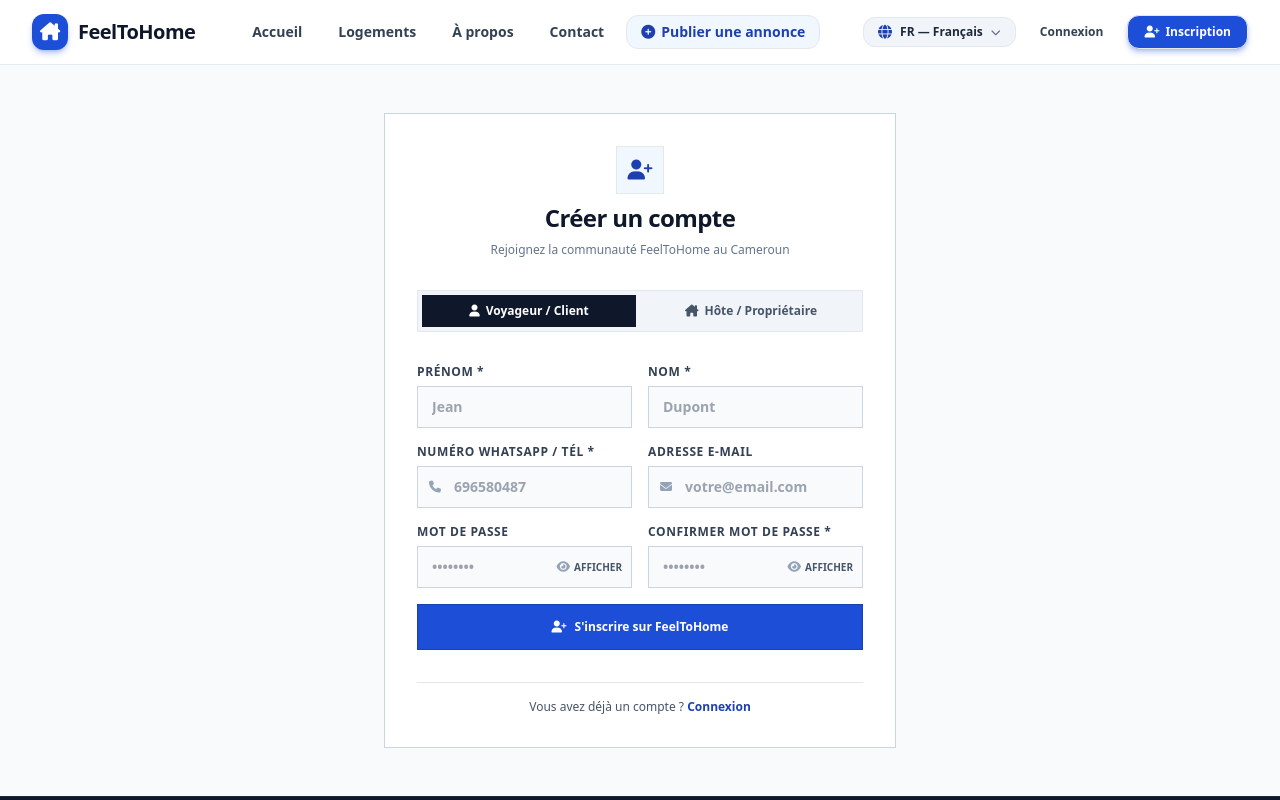
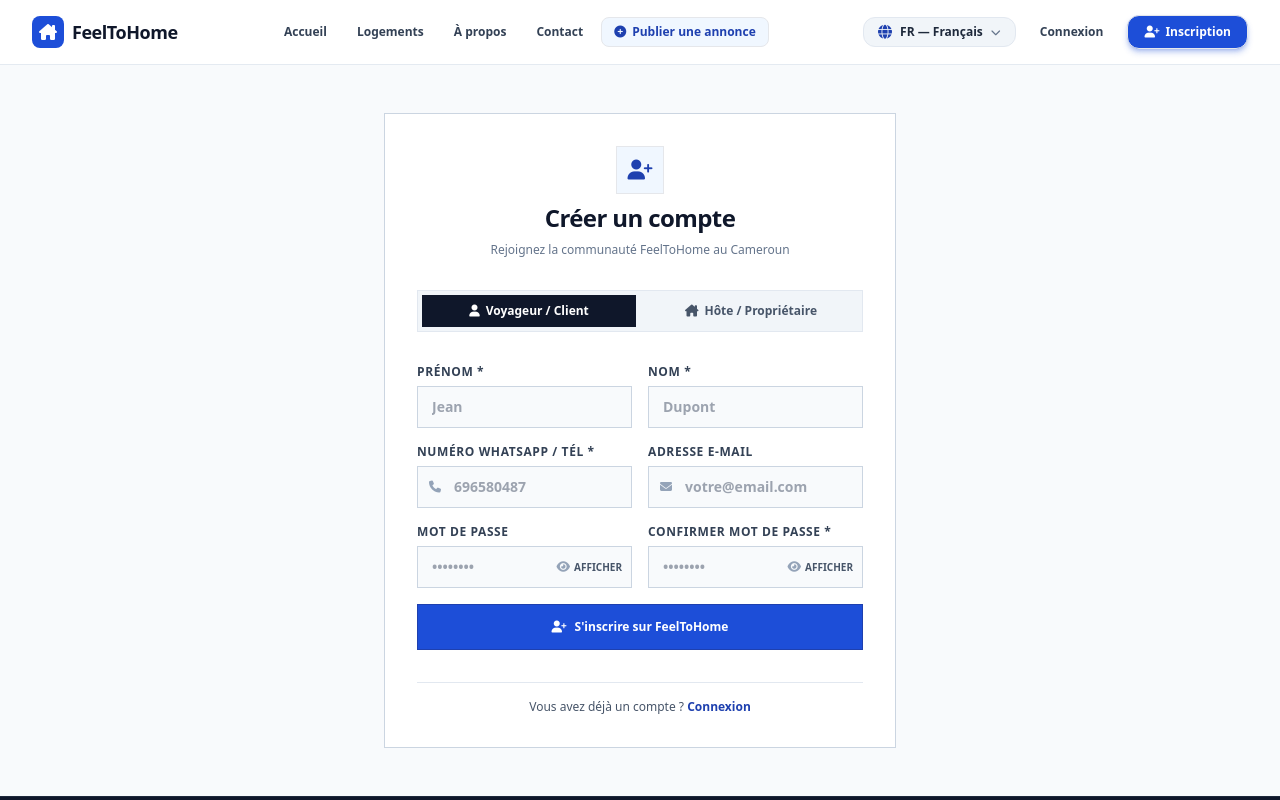
Before and after one commit to Donayemstage/feeltohome, a Next.js app: page /inscription in a window 1280 px wide. Shown: the top 800 px of the page. Built offline with nearby package versions, Linux system fonts and the light colour scheme.

Commit message:
Reduce font size of navbar navigation links and logo for a compact design

```diff
--- a/components/Header.tsx
+++ b/components/Header.tsx
@@ -57,20 +57,20 @@
       <div className="max-w-7xl mx-auto px-4 sm:px-6 lg:px-8 h-16 flex items-center justify-between">
 
         {/* Logo with FontAwesome Icon */}
-        <Link href="/" className="flex items-center gap-2.5 group">
-          <div className="w-9 h-9 rounded-xl bg-brand-500 text-white flex items-center justify-center shadow-md shadow-brand-500/30 group-hover:bg-brand-600 transition-colors">
-            <i className="fa-solid fa-house-chimney text-lg"></i>
+        <Link href="/" className="flex items-center gap-2 group">
+          <div className="w-8 h-8 rounded-lg bg-brand-500 text-white flex items-center justify-center shadow-xs group-hover:bg-brand-600 transition-colors">
+            <i className="fa-solid fa-house-chimney text-base"></i>
           </div>
-          <span className="text-xl font-extrabold tracking-tight text-slate-900 group-hover:text-brand-600 transition-colors">
+          <span className="text-lg font-bold tracking-tight text-slate-900 group-hover:text-brand-600 transition-colors">
             FeelToHome
           </span>
         </Link>
 
         {/* Desktop Navigation with Active Page Highlight ("foncer") */}
-        <nav className="hidden md:flex items-center gap-2 text-sm font-semibold">
+        <nav className="hidden md:flex items-center gap-1.5 text-xs font-semibold">
           <Link
             href="/"
-            className={`px-3.5 py-1.5 rounded-lg transition-all ${
+            className={`px-3 py-1.5 rounded-md transition-all ${
               isActive('/')
                 ? 'bg-slate-900 text-white font-bold shadow-xs'
                 : 'text-slate-700 hover:text-brand-600 hover:bg-slate-100'
@@ -81,7 +81,7 @@
 
           <Link
             href="/logements"
-            className={`px-3.5 py-1.5 rounded-lg transition-all ${
+            className={`px-3 py-1.5 rounded-md transition-all ${
               isActive('/logements')
                 ? 'bg-slate-900 text-white font-bold shadow-xs'
                 : 'text-slate-700 hover:text-brand-600 hover:bg-slate-100'
@@ -92,7 +92,7 @@
 
           <Link
             href="/a-propos"
-            className={`px-3.5 py-1.5 rounded-lg transition-all ${
+            className={`px-3 py-1.5 rounded-md transition-all ${
               isActive('/a-propos')
                 ? 'bg-slate-900 text-white font-bold shadow-xs'
                 : 'text-slate-700 hover:text-brand-600 hover:bg-slate-100'
@@ -103,7 +103,7 @@
 
           <Link
             href="/contact"
-            className={`px-3.5 py-1.5 rounded-lg transition-all ${
+            className={`px-3 py-1.5 rounded-md transition-all ${
               isActive('/contact')
                 ? 'bg-slate-900 text-white font-bold shadow-xs'
                 : 'text-slate-700 hover:text-brand-600 hover:bg-slate-100'
@@ -114,13 +114,13 @@
 
           <Link
             href="/devenir-hote"
-            className={`px-3.5 py-1.5 rounded-xl transition-all font-bold flex items-center gap-1.5 ${
+            className={`px-3 py-1.5 rounded-lg transition-all font-bold flex items-center gap-1.5 ${
               isActive('/devenir-hote')
                 ? 'bg-brand-700 text-white font-bold shadow-sm'
                 : 'text-brand-600 hover:text-brand-700 bg-brand-50 hover:bg-brand-100/80 border border-brand-200/60'
             }`}
           >
-            <i className="fa-solid fa-circle-plus text-sm"></i>
+            <i className="fa-solid fa-circle-plus text-xs"></i>
             <span>{t.nav.publishListing}</span>
           </Link>
         </nav>
@@ -262,11 +262,11 @@
 
       {/* Mobile Drawer Menu with Active Route Highlighting ("foncer") */}
       {isMenuOpen && (
-        <div className="md:hidden border-b border-slate-200 bg-white text-slate-900 px-4 pt-2 pb-6 space-y-2.5 shadow-xl">
+        <div className="md:hidden border-b border-slate-200 bg-white text-slate-900 px-4 pt-2 pb-6 space-y-2 shadow-xl">
           <Link
             href="/"
             onClick={() => setIsMenuOpen(false)}
-            className={`block px-3.5 py-2 text-sm rounded-xl transition-all ${
+            className={`block px-3.5 py-2 text-xs rounded-xl transition-all ${
               isActive('/')
                 ? 'bg-slate-900 text-white font-bold'
                 : 'text-slate-800 font-semibold hover:bg-slate-100'
@@ -277,7 +277,7 @@
           <Link
             href="/logements"
             onClick={() => setIsMenuOpen(false)}
-            className={`block px-3.5 py-2 text-sm rounded-xl transition-all ${
+            className={`block px-3.5 py-2 text-xs rounded-xl transition-all ${
               isActive('/logements')
                 ? 'bg-slate-900 text-white font-bold'
                 : 'text-slate-800 font-semibold hover:bg-slate-100'
@@ -288,7 +288,7 @@
           <Link
             href="/a-propos"
             onClick={() => setIsMenuOpen(false)}
-            className={`block px-3.5 py-2 text-sm rounded-xl transition-all ${
+            className={`block px-3.5 py-2 text-xs rounded-xl transition-all ${
               isActive('/a-propos')
                 ? 'bg-slate-900 text-white font-bold'
                 : 'text-slate-800 font-semibold hover:bg-slate-100'
@@ -299,7 +299,7 @@
           <Link
             href="/contact"
             onClick={() => setIsMenuOpen(false)}
-            className={`block px-3.5 py-2 text-sm rounded-xl transition-all ${
+            className={`block px-3.5 py-2 text-xs rounded-xl transition-all ${
               isActive('/contact')
                 ? 'bg-slate-900 text-white font-bold'
                 : 'text-slate-800 font-semibold hover:bg-slate-100'
@@ -310,7 +310,7 @@
           <Link
             href="/devenir-hote"
             onClick={() => setIsMenuOpen(false)}
-            className={`block px-3.5 py-2 text-sm rounded-xl transition-all ${
+            className={`block px-3.5 py-2 text-xs rounded-xl transition-all ${
               isActive('/devenir-hote')
                 ? 'bg-brand-600 text-white font-bold'
                 : 'text-brand-600 bg-brand-50 font-bold hover:bg-brand-100'
```
